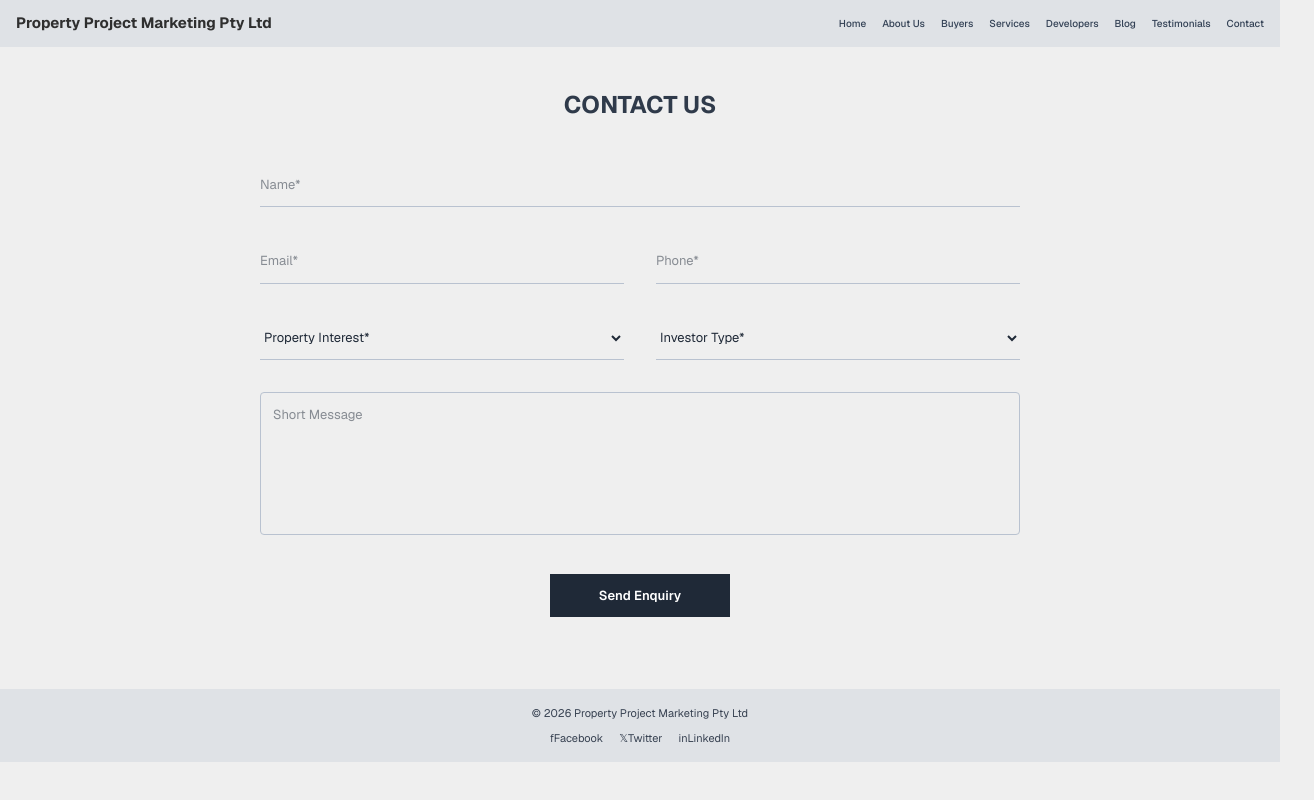
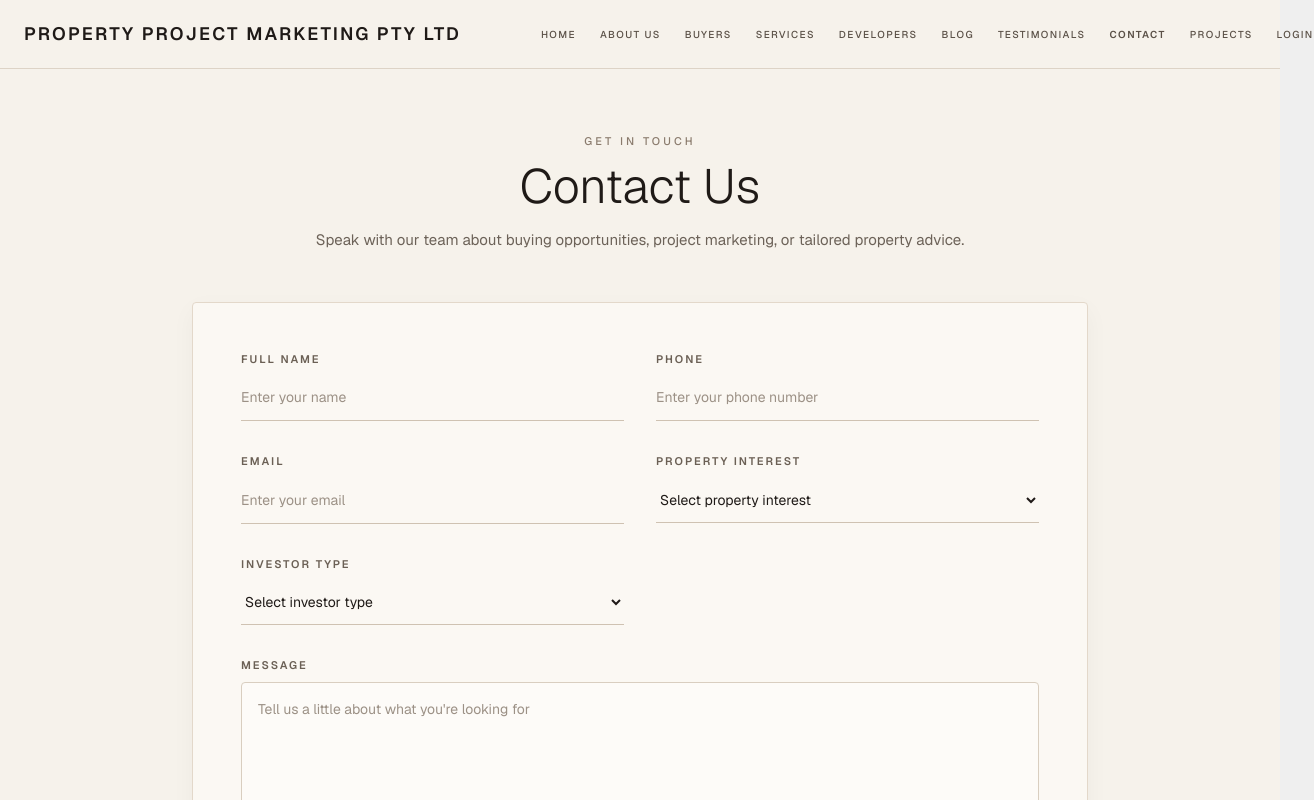
Before and after one commit to nedgerrard-ctrl/Propertied, a Next.js app: page /contact in a window 1280 px wide. Shown: the top 800 px of the page, 1314 px wide, since content can reach past the window. Built offline with nearby package versions, Linux system fonts and the light colour scheme.

Commit message:
update navbar and contact us page layout fix

```diff
--- a/app/about/page.tsx
+++ b/app/about/page.tsx
@@ -129,9 +129,9 @@ export default function AboutPage() {
     <main className="min-h-screen w-full bg-[#f6f2eb] text-[#1f1a17]">
       <header className="border-b border-[#ddd3c6] bg-[#f6f2eb]/95 backdrop-blur">
         <div className="mx-auto flex max-w-7xl flex-col gap-4 px-6 py-5 md:flex-row md:items-center md:justify-between">
-          <div className="shrink-0 text-lg font-semibold tracking-[0.12em] text-[#2f2a24] uppercase">
+          <a href="/" className="shrink-0 text-lg font-semibold uppercase tracking-[0.12em] text-[#2f2a24] hover:opacity-80 transition">
             Property Project Marketing Pty Ltd
-          </div>
+          </a>
           <nav className="ml-16 flex items-center gap-6 whitespace-nowrap text-[10px] font-medium uppercase tracking-[0.14em] text-[#5b5147]">
             <a href="/" className="transition hover:text-[#1f1a17]">Home</a>
             <a href="/about" className="text-[#1f1a17]">About Us</a>
@@ -141,6 +141,7 @@ export default function AboutPage() {
             <a href="#" className="transition hover:text-[#1f1a17]">Blog</a>
             <a href="/testimonial" className="transition hover:text-[#1f1a17]">Testimonials</a>
             <a href="/contact" className="transition hover:text-[#1f1a17]">Contact</a>
+            <a href="#" className="transition hover:text-[#1f1a17]">Projects</a>
             <a href="/login" className="transition hover:text-[#1f1a17]">Login</a>
           </nav>
         </div>
--- a/app/contact/page.tsx
+++ b/app/contact/page.tsx
@@ -73,109 +73,173 @@ export default function ContactPage() {
   }
 
   return (
-    <main className="min-h-screen w-full bg-[#efefef] text-[#1f2937]">
-      <header className="flex flex-col gap-3 bg-[#dfe2e6] px-4 py-3 md:flex-row md:items-center md:justify-between">
-        <div className="text-[15px] font-bold text-[#2f2f2f]">
+    <main className="min-h-screen w-full bg-[#f6f2eb] text-[#1f1a17]">
+      <header className="border-b border-[#ddd3c6] bg-[#f6f2eb]/95 backdrop-blur">
+        <div className="mx-auto flex max-w-7xl flex-col gap-4 px-6 py-5 md:flex-row md:items-center md:justify-between">
+          <a href="/" className="shrink-0 text-lg font-semibold uppercase tracking-[0.12em] text-[#2f2a24] hover:opacity-80 transition">
             Property Project Marketing Pty Ltd
+          </a>
+
+          <nav className="ml-16 flex items-center gap-6 whitespace-nowrap text-[10px] font-medium uppercase tracking-[0.14em] text-[#5b5147]">
+            <a href="/" className="transition hover:text-[#1f1a17]">
+              Home
+            </a>
+            <a href="/about" className="transition hover:text-[#1f1a17]">
+              About Us
+            </a>
+            <a href="#" className="transition hover:text-[#1f1a17]">
+              Buyers
+            </a>
+            <a href="#" className="transition hover:text-[#1f1a17]">
+              Services
+            </a>
+            <a href="#" className="transition hover:text-[#1f1a17]">
+              Developers
+            </a>
+            <a href="#" className="transition hover:text-[#1f1a17]">
+              Blog
+            </a>
+            <a href="/testimonial" className="transition hover:text-[#1f1a17]">
+              Testimonials
+            </a>
+            <a
+              href="/contact"
+              className="transition text-[#1f1a17] font-semibold"
+            >
+              Contact
+            </a>
+            <a href="#" className="transition hover:text-[#1f1a17]">
+              Projects
+            </a>
+            <a href="/login" className="transition hover:text-[#1f1a17]">
+              Login
+            </a>
+          </nav>
+        </div>
+      </header>
+
+      <section className="mx-auto max-w-7xl px-6 py-16">
+        <div className="mx-auto max-w-3xl text-center">
+          <p className="text-[11px] font-medium uppercase tracking-[0.28em] text-[#8a7b6d]">
+            Get In Touch
+          </p>
+          <h1 className="mt-3 text-4xl font-light text-[#1f1a17] md:text-5xl">
+            Contact Us
+          </h1>
+          <p className="mt-4 text-[15px] leading-7 text-[#6c6258]">
+            Speak with our team about buying opportunities, project marketing,
+            or tailored property advice.
+          </p>
         </div>
 
-        <nav className="flex flex-wrap gap-3 text-[10px] font-medium text-[#334155] md:gap-4">
-          <a href="/">Home</a>
-          <a href="/about">About Us</a>
-          <a href="#">Buyers</a>
-          <a href="#">Services</a>
-          <a href="#">Developers</a>
-          <a href="#">Blog</a>
-          <a href="#">Testimonials</a>
-          <a href="/contact">Contact</a>
-        </nav>
-      </header>
-
-      <section className="px-6 py-10">
-        <h1 className="text-center text-[24px] font-bold text-[#2f3a4a]">
-          CONTACT US
-        </h1>
-
-        <form
-          onSubmit={handleSubmit}
-          className="mx-auto mt-10 max-w-[760px] space-y-8"
-        >
+        <div className="mx-auto mt-12 max-w-4xl rounded-sm border border-[#e3d8ca] bg-[#fbf8f3] p-8 shadow-[0_8px_24px_rgba(0,0,0,0.04)] md:p-12">
+          <form onSubmit={handleSubmit} className="space-y-8">
+            <div className="grid gap-8 md:grid-cols-2">
               <div>
+                <label className="mb-2 block text-[11px] font-semibold uppercase tracking-[0.18em] text-[#6b6055]">
+                  Full Name
+                </label>
                 <input
                   type="text"
                   name="name"
                   value={formData.name}
                   onChange={handleChange}
-              placeholder="Name*"
+                  placeholder="Enter your name"
                   required
-              className="w-full border-b border-[#b9c2d0] bg-transparent px-0 py-3 text-[13px] outline-none"
+                  className="w-full border-b border-[#cfc2b2] bg-transparent px-0 py-3 text-[14px] text-[#1f1a17] outline-none transition placeholder:text-[#9c9186] focus:border-[#5f5245]"
                 />
               </div>
 
+              <div>
+                <label className="mb-2 block text-[11px] font-semibold uppercase tracking-[0.18em] text-[#6b6055]">
+                  Phone
+                </label>
+                <input
+                  type="tel"
+                  name="phone"
+                  value={formData.phone}
+                  onChange={handleChange}
+                  placeholder="Enter your phone number"
+                  required
+                  className="w-full border-b border-[#cfc2b2] bg-transparent px-0 py-3 text-[14px] text-[#1f1a17] outline-none transition placeholder:text-[#9c9186] focus:border-[#5f5245]"
+                />
+              </div>
+            </div>
+
             <div className="grid gap-8 md:grid-cols-2">
+              <div>
+                <label className="mb-2 block text-[11px] font-semibold uppercase tracking-[0.18em] text-[#6b6055]">
+                  Email
+                </label>
                 <input
                   type="email"
                   name="email"
                   value={formData.email}
                   onChange={handleChange}
-              placeholder="Email*"
+                  placeholder="Enter your email"
                   required
-              className="w-full border-b border-[#b9c2d0] bg-transparent px-0 py-3 text-[13px] outline-none"
-            />
-
-            <input
-              type="tel"
-              name="phone"
-              value={formData.phone}
-              onChange={handleChange}
-              placeholder="Phone*"
-              required
-              className="w-full border-b border-[#b9c2d0] bg-transparent px-0 py-3 text-[13px] outline-none"
+                  className="w-full border-b border-[#cfc2b2] bg-transparent px-0 py-3 text-[14px] text-[#1f1a17] outline-none transition placeholder:text-[#9c9186] focus:border-[#5f5245]"
                 />
               </div>
 
-          <div className="grid gap-8 md:grid-cols-2">
+              <div>
+                <label className="mb-2 block text-[11px] font-semibold uppercase tracking-[0.18em] text-[#6b6055]">
+                  Property Interest
+                </label>
                 <select
                   name="propertyInterest"
                   value={formData.propertyInterest}
                   onChange={handleChange}
                   required
-              className="w-full border-b border-[#b9c2d0] bg-transparent px-0 py-3 text-[13px] outline-none"
+                  className="w-full border-b border-[#cfc2b2] bg-transparent px-0 py-3 text-[14px] text-[#1f1a17] outline-none transition focus:border-[#5f5245]"
                 >
-              <option value="">Property Interest*</option>
+                  <option value="">Select property interest</option>
                   <option value="off-plan">Off-plan</option>
                   <option value="established">Established</option>
                 </select>
+              </div>
+            </div>
 
+            <div className="grid gap-8 md:grid-cols-2">
+              <div>
+                <label className="mb-2 block text-[11px] font-semibold uppercase tracking-[0.18em] text-[#6b6055]">
+                  Investor Type
+                </label>
                 <select
                   name="investorType"
                   value={formData.investorType}
                   onChange={handleChange}
                   required
-              className="w-full border-b border-[#b9c2d0] bg-transparent px-0 py-3 text-[13px] outline-none"
+                  className="w-full border-b border-[#cfc2b2] bg-transparent px-0 py-3 text-[14px] text-[#1f1a17] outline-none transition focus:border-[#5f5245]"
                 >
-              <option value="">Investor Type*</option>
+                  <option value="">Select investor type</option>
                   <option value="local">Local</option>
                   <option value="overseas">Overseas</option>
                 </select>
               </div>
 
+              <div className="hidden md:block" />
+            </div>
+
             <div>
+              <label className="mb-2 block text-[11px] font-semibold uppercase tracking-[0.18em] text-[#6b6055]">
+                Message
+              </label>
               <textarea
                 name="message"
                 value={formData.message}
                 onChange={handleChange}
-              placeholder="Short Message"
+                placeholder="Tell us a little about what you're looking for"
                 rows={6}
-              className="w-full rounded-sm border border-[#b9c2d0] bg-transparent p-3 text-[13px] outline-none resize-none"
+                className="w-full rounded-sm border border-[#d9cec0] bg-[#fdfbf8] p-4 text-[14px] text-[#1f1a17] outline-none resize-none transition placeholder:text-[#9c9186] focus:border-[#5f5245]"
               />
             </div>
 
-          <div className="flex justify-center">
+            <div className="flex justify-center pt-2">
               <button
                 type="submit"
                 disabled={loading}
-              className="inline-flex min-w-[180px] items-center justify-center bg-[#1f2937] px-6 py-3 text-[13px] font-semibold text-white transition hover:bg-[#111827] disabled:cursor-not-allowed disabled:opacity-60"
+                className="inline-flex min-w-[200px] items-center justify-center rounded-sm bg-[#2f2a24] px-8 py-3 text-[11px] font-semibold uppercase tracking-[0.18em] text-white transition hover:bg-[#1f1a17] disabled:cursor-not-allowed disabled:opacity-60"
               >
                 {loading ? "Submitting..." : "Send Enquiry"}
               </button>
@@ -183,7 +247,7 @@ export default function ContactPage() {
 
             {statusMessage && (
               <p
-              className={`text-center text-[12px] ${
+                className={`text-center text-[13px] ${
                   isSuccess ? "text-green-700" : "text-red-600"
                 }`}
               >
@@ -191,14 +255,25 @@ export default function ContactPage() {
               </p>
             )}
           </form>
+        </div>
       </section>
 
-      <footer className="mt-8 bg-[#dfe2e6] px-4 py-4 text-center text-[11px] text-[#374151]">
-        <p>© 2026 Property Project Marketing Pty Ltd</p>
-        <div className="mt-2 flex justify-center gap-4">
-          <a href="#">fFacebook</a>
-          <a href="#">𝕏Twitter</a>
-          <a href="#">inLinkedIn</a>
+      <footer className="mt-16 border-t border-[#ddd3c6] bg-[#efe8dd]">
+        <div className="mx-auto max-w-7xl px-6 py-8 text-center">
+          <p className="text-[12px] tracking-[0.08em] text-[#5f554b]">
+            © 2026 Property Project Marketing Pty Ltd
+          </p>
+          <div className="mt-4 flex justify-center gap-6 text-[12px] uppercase tracking-[0.14em] text-[#5f554b]">
+            <a href="#" className="transition hover:text-[#1f1a17]">
+              Facebook
+            </a>
+            <a href="#" className="transition hover:text-[#1f1a17]">
+              Twitter
+            </a>
+            <a href="#" className="transition hover:text-[#1f1a17]">
+              LinkedIn
+            </a>
+          </div>
         </div>
       </footer>
     </main>
--- a/app/login/page.tsx
+++ b/app/login/page.tsx
@@ -62,9 +62,9 @@ export default function LoginPage() {
     <main className="min-h-screen bg-[#f4f1ea] text-[#2f2923]">
       <header className="border-b border-[#ddd3c6] bg-[#f6f2eb]/95 backdrop-blur">
         <div className="mx-auto flex max-w-7xl flex-col gap-4 px-6 py-5 md:flex-row md:items-center md:justify-between">
-          <div className="shrink-0 text-lg font-semibold tracking-[0.12em] text-[#2f2a24] uppercase">
+          <a href="/" className="shrink-0 text-lg font-semibold uppercase tracking-[0.12em] text-[#2f2a24] hover:opacity-80 transition">
             Property Project Marketing Pty Ltd
-          </div>
+          </a>
 
           <nav className="ml-16 flex items-center gap-6 whitespace-nowrap text-[10px] font-medium uppercase tracking-[0.14em] text-[#5b5147]">
             <a href="/" className="transition hover:text-[#1f1a17]">
--- a/app/page.tsx
+++ b/app/page.tsx
@@ -81,9 +81,9 @@ export default function Home() {
     <main className="min-h-screen w-full bg-[#f6f2eb] text-[#1f1a17]">
       <header className="border-b border-[#ddd3c6] bg-[#f6f2eb]/95 backdrop-blur">
         <div className="mx-auto flex max-w-7xl flex-col gap-4 px-6 py-5 md:flex-row md:items-center md:justify-between">
-          <div className="shrink-0 text-lg font-semibold tracking-[0.12em] text-[#2f2a24] uppercase">
+          <a href="/" className="shrink-0 text-lg font-semibold uppercase tracking-[0.12em] text-[#2f2a24] hover:opacity-80 transition">
             Property Project Marketing Pty Ltd
-          </div>
+          </a>
 
           <nav className="ml-16 flex items-center gap-6 whitespace-nowrap text-[10px] font-medium uppercase tracking-[0.14em] text-[#5b5147]">
             <a href="/" className="transition hover:text-[#1f1a17]">
--- a/app/testimonial/page.tsx
+++ b/app/testimonial/page.tsx
@@ -110,9 +110,9 @@ export default function TestimonialsPage() {
     <main className="min-h-screen w-full bg-[#f6f2eb] text-[#1f1a17]">
         <header className="border-b border-[#ddd3c6] bg-[#f6f2eb]/95 backdrop-blur">
         <div className="mx-auto flex max-w-7xl flex-col gap-4 px-6 py-5 md:flex-row md:items-center md:justify-between">
-          <div className="shrink-0 text-lg font-semibold tracking-[0.12em] text-[#2f2a24] uppercase">
+          <a href="/" className="shrink-0 text-lg font-semibold uppercase tracking-[0.12em] text-[#2f2a24] hover:opacity-80 transition">
             Property Project Marketing Pty Ltd
-          </div>
+          </a>
 
           <nav className="ml-16 flex items-center gap-6 whitespace-nowrap text-[10px] font-medium uppercase tracking-[0.14em] text-[#5b5147]">
             <a href="/" className="transition hover:text-[#1f1a17]">
```
Lines whose indentation alone changed are shown as unchanged.
